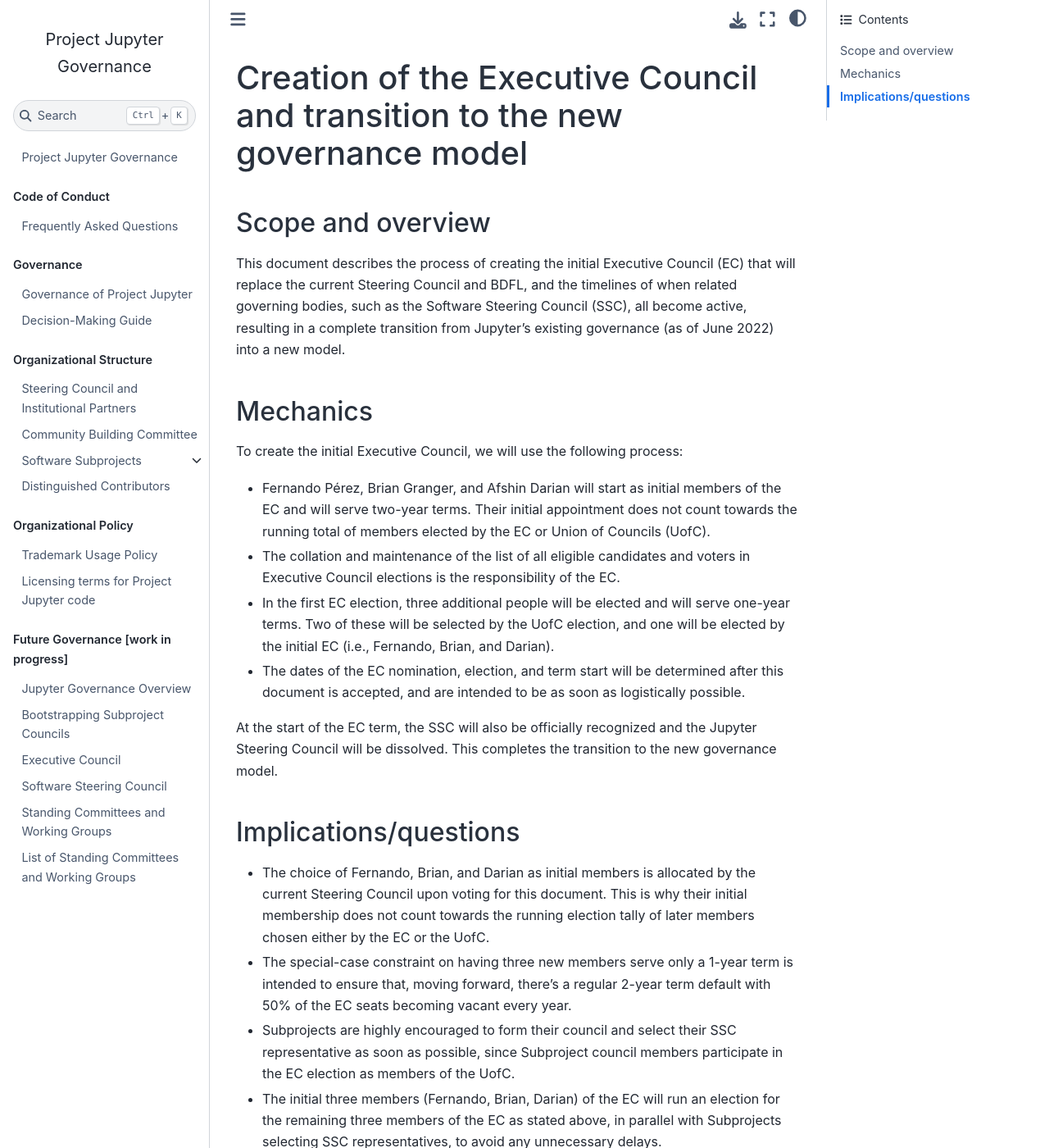
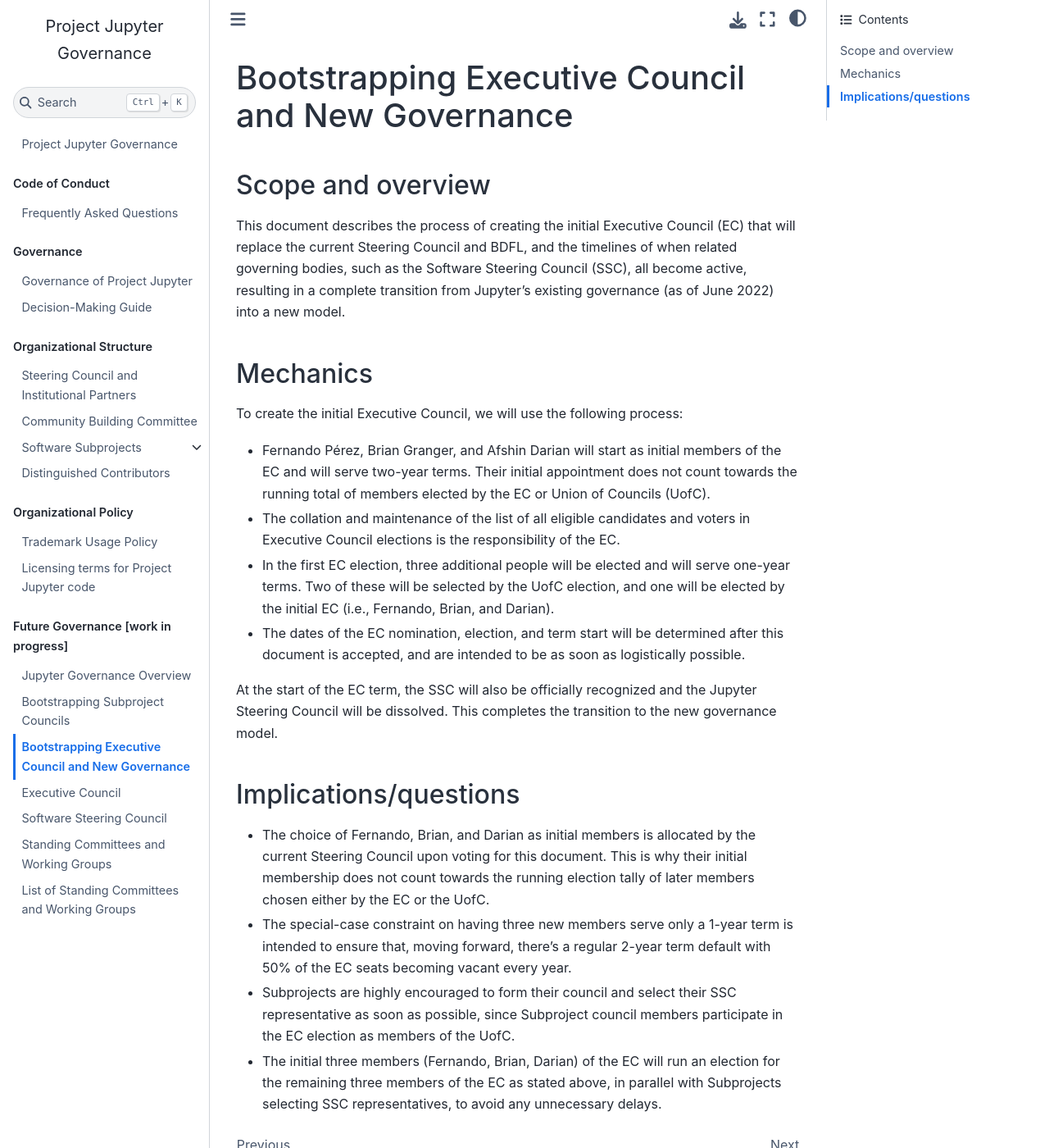
Before and after one commit to jupyter/governance, a Jupyter Book: the page built from bootstrapping_executive_council.md, in a window 1280 px wide and 1400 px high. Shown: the whole window at 82% size. Built offline with Jupyter Book 1.0.4 settings and Sphinx 7.4.7 and the Sphinx Book theme 1.1.4, drawn with Linux system fonts in a browser that asks for light colours; pages that are not in the unit, such as notebooks, are missing from menus; some of the changed text lies outside the part shown.

Commit message:
Add toc link to EC boostrapping document

```diff
--- a/_toc.yml
+++ b/_toc.yml
@@ -39,6 +39,7 @@
   chapters:
   - file: overview
   - file: bootstrapping_decision_making
+  - file: bootstrapping_executive_council
   - file: executive_council
   - file: software_steering_council
   - file: standing_committees_and_working_groups.md
--- a/bootstrapping_executive_council.md
+++ b/bootstrapping_executive_council.md
@@ -1,4 +1,4 @@
-# Creation of the Executive Council and transition to the new governance model
+# Bootstrapping Executive Council and New Governance
 
 ## Scope and overview
 
```
